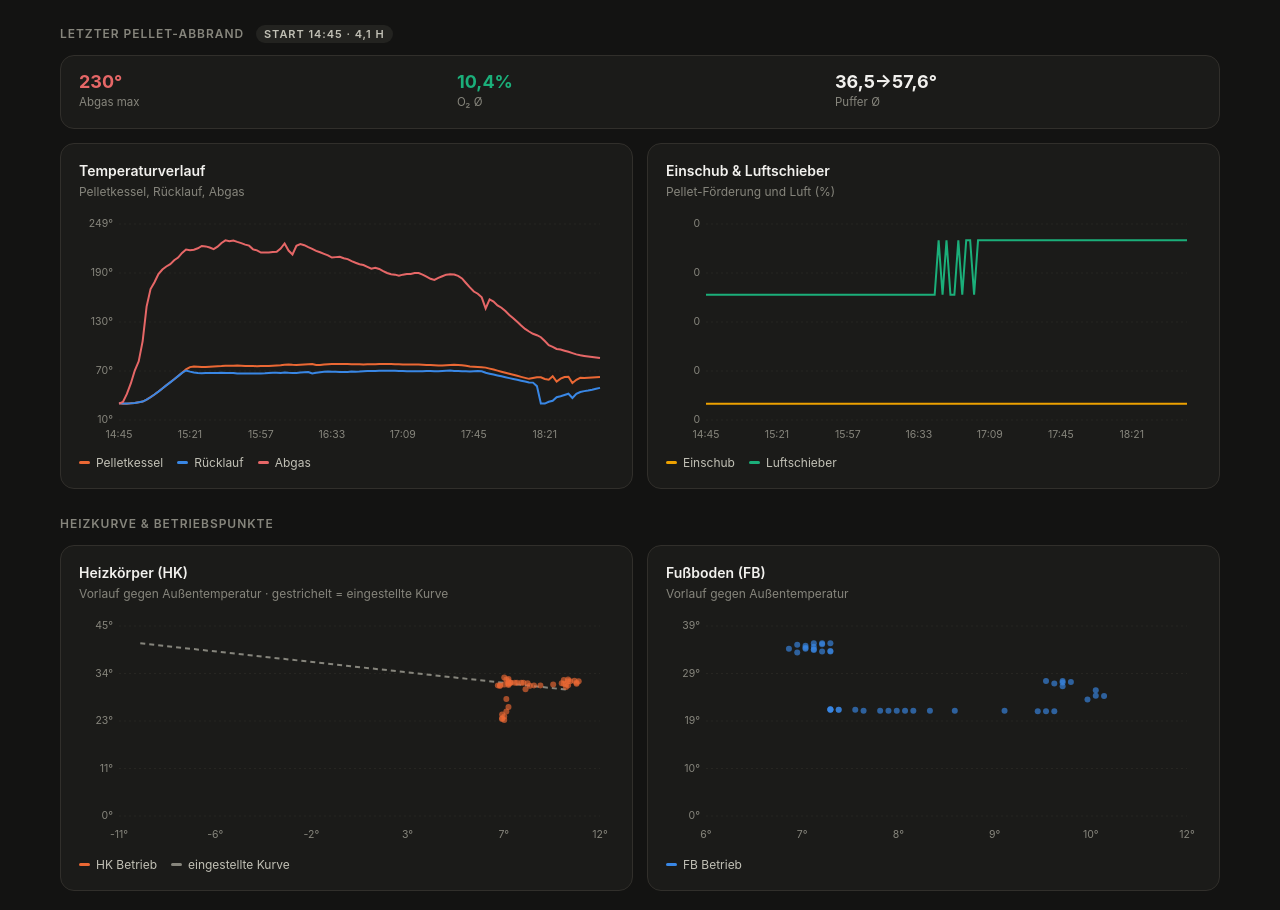
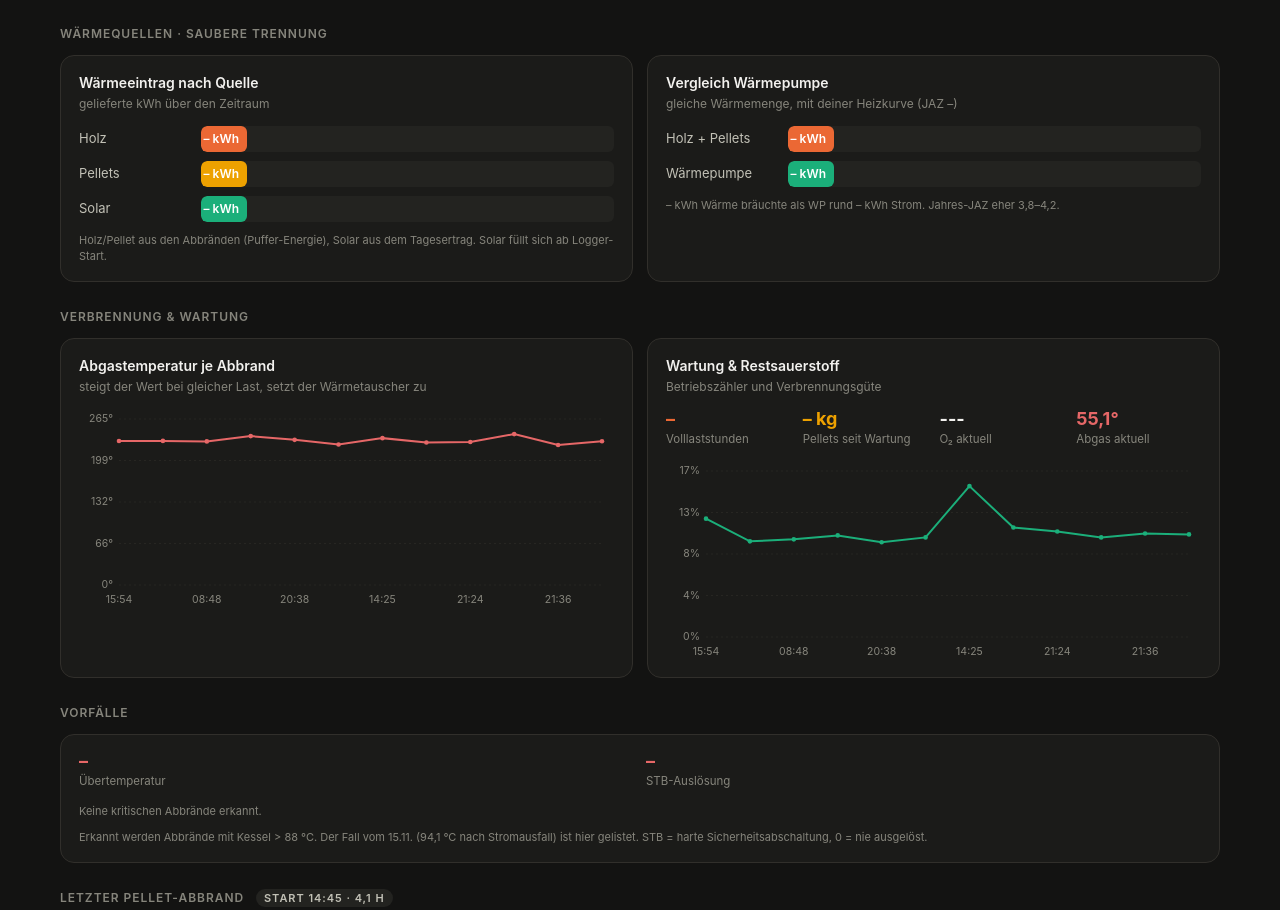
Before and after one commit to mknxb/heizung, a plain HTML site: page index.html in a window 1280 px wide. Shown: the part 1600-2510 px from the top of the page. Drawn offline with Linux system fonts and the light colour scheme.

Commit message:
Dashboard v5: Waermequellen Holz/Pellet/Solar, WP-Vergleich, Verbrennung/Wartung, Vorfaelle

```diff
--- a/index.html
+++ b/index.html
@@ -109,6 +109,7 @@ function scatterChart(el,groups,{line,fmtx,fmty,ux,uy}){
  return `<div class="legend">${leg}</div>`;
 }
 function tiles(items){return `<div class="tiles">${items.map(t=>`<div class="tile"><div class="tv"${t.c?` style="color:var(${t.c})"`:''}>${t.v}</div><div class="tl">${t.l}</div></div>`).join('')}</div>`;}
+function hbars(rows,unit){const mx=Math.max(...rows.map(r=>r.v||0),1);return rows.map(r=>`<div style="display:flex;align-items:center;gap:12px;margin:9px 0"><div style="width:110px;font-size:13px;color:var(--t2);flex-shrink:0">${r.n}</div><div style="flex:1;background:var(--surface2);border-radius:6px;height:26px;overflow:hidden"><div style="height:100%;border-radius:6px;display:flex;align-items:center;justify-content:flex-end;padding-right:8px;font-size:12px;font-weight:600;color:#fff;min-width:46px;width:${Math.max((r.v||0)/mx*100,6)}%;background:var(${r.c})">${de(r.v)} ${unit}</div></div></div>`).join('');}
 
 function render(){
  if(!D)return;
@@ -150,10 +151,36 @@ function render(){
 
  if(D.burns_recent&&D.burns_recent.length){html+=`
  <section><div class="sec-h">Abbrand-Historie</div><div class="card" style="overflow-x:auto">
-   <table><thead><tr><th>Start</th><th>Dauer h</th><th>Energie kWh</th><th>Abgas max °</th><th>O₂ Ø %</th><th>Kessel max °</th><th>Puffer Ø</th></tr></thead><tbody>
-   ${D.burns_recent.slice().reverse().map(b=>`<tr><td>${b.start}</td><td>${de(b.dauer_h)}</td><td class="hl">${de(b.energie_kwh)}</td><td>${de(b.abgas_max)}</td><td>${de(b.o2_mean)}</td><td>${de(b.kessel_max)}</td><td>${de(b.puffer_vor)}→${de(b.puffer_nach)}</td></tr>`).join('')}
+   <table><thead><tr><th>Start</th><th>Art</th><th>Dauer h</th><th>Energie kWh</th><th>Abgas max °</th><th>O₂ Ø %</th><th>Kessel max °</th><th>Puffer Ø</th></tr></thead><tbody>
+   ${D.burns_recent.slice().reverse().map(b=>`<tr><td>${b.start}</td><td>${b.art||'–'}</td><td>${de(b.dauer_h)}</td><td class="hl">${de(b.energie_kwh)}</td><td>${de(b.abgas_max)}</td><td>${de(b.o2_mean)}</td><td${b.kessel_max>88?' style="color:var(--rot);font-weight:600"':''}>${de(b.kessel_max)}</td><td>${de(b.puffer_vor)}→${de(b.puffer_nach)}</td></tr>`).join('')}
    </tbody></table>
    <div class="src">Steigt „Abgas max" über die Abbrände bei ähnlicher Last, setzt der Wärmetauscher zu – Reinigung prüfen.</div></div></section>`;}
+
+ const SR=D.sources||{},HP=D.heatpump||{},INC=D.incidents||{},MN=D.maintenance||{};
+ html+=`
+ <section><div class="sec-h">Wärmequellen · saubere Trennung</div>
+  <div class="grid g2">
+   <div class="card"><div class="ct">Wärmeeintrag nach Quelle</div><div class="cs">gelieferte kWh über den Zeitraum</div>
+     ${hbars([{n:'Holz',v:SR.holz_kwh,c:'--kessel'},{n:'Pellets',v:SR.pellet_kwh,c:'--pellet'},{n:'Solar',v:SR.solar_kwh,c:'--solar'}],'kWh')}
+     <div class="src">Holz/Pellet aus den Abbränden (Puffer-Energie), Solar aus dem Tagesertrag. Solar füllt sich ab Logger-Start.</div></div>
+   <div class="card"><div class="ct">Vergleich Wärmepumpe</div><div class="cs">gleiche Wärmemenge, mit deiner Heizkurve (JAZ ${de(HP.jaz)})</div>
+     ${hbars([{n:'Holz + Pellets',v:HP.waerme_kwh,c:'--kessel'},{n:'Wärmepumpe',v:HP.strom_kwh,c:'--solar'}],'kWh')}
+     <div class="src">${de(HP.waerme_kwh)} kWh Wärme bräuchte als WP rund ${de(HP.strom_kwh)} kWh Strom. Jahres-JAZ eher 3,8–4,2.</div></div>
+  </div></section>
+
+ <section><div class="sec-h">Verbrennung &amp; Wartung</div>
+  <div class="grid g2">
+   <div class="card"><div class="ct">Abgastemperatur je Abbrand</div><div class="cs">steigt der Wert bei gleicher Last, setzt der Wärmetauscher zu</div><div id="abgasTrend"></div></div>
+   <div class="card"><div class="ct">Wartung &amp; Restsauerstoff</div><div class="cs">Betriebszähler und Verbrennungsgüte</div>
+     ${tiles([{v:de(MN.volllaststd),l:'Volllaststunden',c:'--kessel'},{v:de(MN.pel_verbr_wartung)+' kg',l:'Pellets seit Wartung',c:'--pellet'},{v:de(L.o2==null?'–':L.o2),l:'O₂ aktuell'},{v:de(L.abgas)+'°',l:'Abgas aktuell',c:'--abgas'}])}
+     <div id="o2Trend" style="margin-top:12px"></div></div>
+  </div></section>
+
+ <section><div class="sec-h">Vorfälle</div>
+  <div class="card">
+   <div class="tiles" style="margin-bottom:12px">${[['Übertemperatur',de(INC.uebertemp),'--rot'],['STB-Auslösung',de(INC.stb),'--rot']].map(k=>`<div class="tile"><div class="tv" style="color:var(${k[2]})">${k[1]}</div><div class="tl">${k[0]}</div></div>`).join('')}</div>
+   ${(INC.events&&INC.events.length)?`<table><thead><tr><th>Start</th><th>Kessel max °</th><th>Hinweis</th></tr></thead><tbody>${INC.events.slice().reverse().map(e=>`<tr><td>${e.start}</td><td style="color:var(--rot);font-weight:600">${de(e.kessel_max)}</td><td>${e.note}</td></tr>`).join('')}</tbody></table>`:'<div class="src">Keine kritischen Abbrände erkannt.</div>'}
+   <div class="src">Erkannt werden Abbrände mit Kessel &gt; 88 °C. Der Fall vom 15.11. (94,1 °C nach Stromausfall) ist hier gelistet. STB = harte Sicherheitsabschaltung, 0 = nie ausgelöst.</div></div></section>`;
 
  const pb=D.pellet_burn;
  if(pb){html+=`
@@ -211,6 +238,11 @@ function render(){
  const wRows=D.daily.filter(r=>r.tmin!=null).map(r=>({t:r.d.slice(5),tmin:r.tmin,tmax:r.tmax}));
  if(wRows.length){document.getElementById('wetterLeg').innerHTML=multiLine(document.getElementById('wetter'),wRows,[{key:'tmax',name:'Max',color:'--kessel'},{key:'tmin',name:'Min',color:'--ruecklauf'}],{fmt:v=>Math.round(v)+'°',unit:'°',xkey:'t'})||'';}
 
+ const at=document.getElementById('abgasTrend');
+ if(at&&D.burns_recent&&D.burns_recent.length){const br=D.burns_recent;
+   barLine(at,br.map(b=>({x:b.start,y:b.abgas_max})),{yl:'Abgas max',color:'--abgas',fmt:v=>Math.round(v)+'°',unit:'°'});
+   barLine(document.getElementById('o2Trend'),br.map(b=>({x:b.start,y:b.o2_mean})),{yl:'O₂ Ø',color:'--o2',fmt:v=>Math.round(v)+'%',unit:'%'});}
+
  const GRAN=[['tag','Tag'],['woche','Woche'],['monat','Monat']];
  const MET={aktiv_h:{t:'Brennerstunden',u:'h',c:'--kessel',bar:true,fmt:v=>Math.round(v)},aussen:{t:'Außentemperatur',u:'°C',c:'--ruecklauf',bar:false,fmt:v=>Math.round(v)+'°'},solar:{t:'Solarertrag',u:'kWh',c:'--solar',bar:true,fmt:v=>Math.round(v)}};
  document.getElementById('granSeg').innerHTML=GRAN.map(([k,l])=>`<button data-g="${k}" class="${k==gran?'on':''}">${l}</button>`).join('');
```
